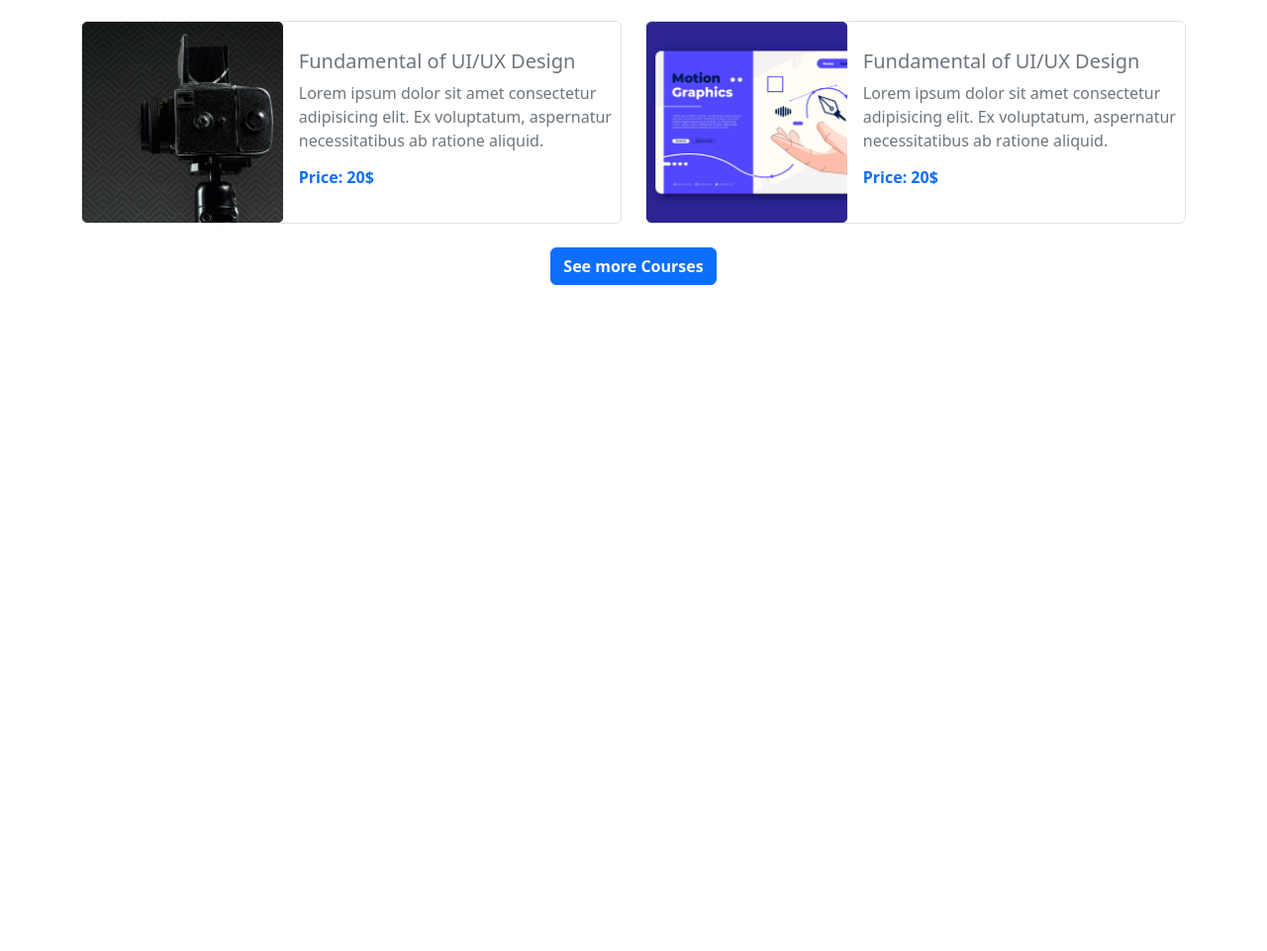
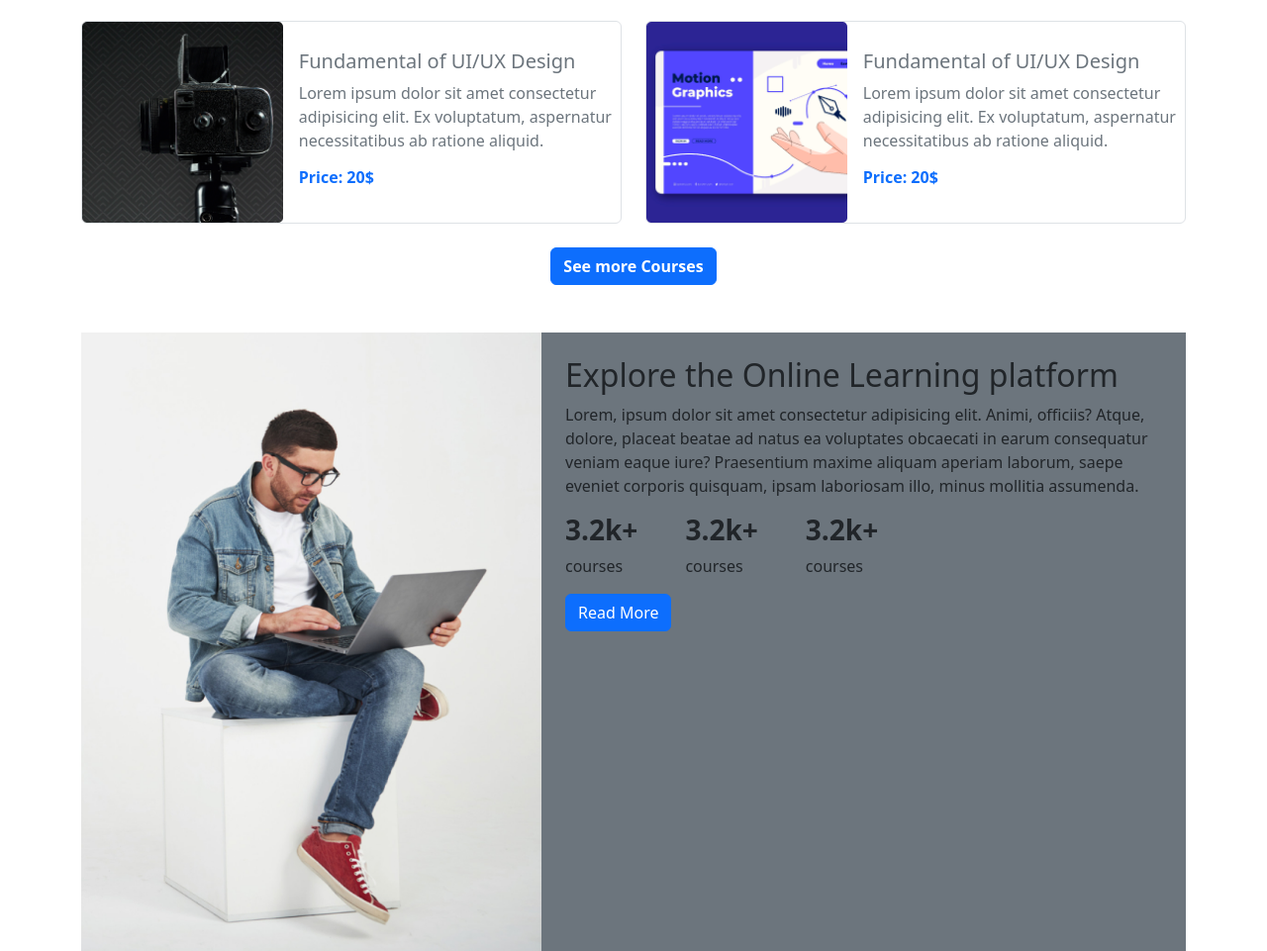
Before and after one commit to amitdatta007/pro-edu, a plain HTML site: page index.html in a window 1280 px wide. Shown: the part 641-1602 px from the top of the page at 99% size. Before the commit the page ends 929 px from the top, so only its background shows below. Drawn offline with nearby package versions, Linux system fonts and the light colour scheme.

Commit message:
explore learning area added

```diff
--- a/index.html
+++ b/index.html
@@ -13,12 +13,12 @@
 
 
     </header>
-
+<!-- header part start here  -->
 
     <main>
 
         <!-- populer courses start  -->
-        <section>
+        <section class="mb-5">
             <div class="container">
                 <div class="text-center text-dark mb-5">
                     <h2>Discover our Popular</h2>
@@ -94,9 +94,44 @@
             </div>
         </section>
         <!-- populer courses end  -->
+      <!-- explore learning platform area start  -->
+        <section class="container">
+            <div class="row g-0 bg-secondary">
+                <div class="col-12 col-md-5">
+                    <img class="w-100 h-100" src="./images/working.png" alt="">
+                </div>
+                <div class="col-12 col-md-7">
+                    <div class="p-4">
+                        <h2>Explore the Online Learning platform</h2>
+                        <p>Lorem, ipsum dolor sit amet consectetur adipisicing elit. Animi, officiis? Atque, dolore, placeat beatae ad natus ea voluptates obcaecati in earum consequatur veniam eaque iure? Praesentium maxime aliquam aperiam laborum, saepe eveniet corporis quisquam, ipsam laboriosam illo, minus mollitia assumenda.</p>
+
+                        <div class="d-flex gap-5">
+                            <div>
+                                <h3 class="fw-bolder">3.2k+</h3>
+                                <p>courses</p>
+                            </div>
+                            <div>
+                                <h3 class="fw-bolder">3.2k+</h3>
+                                <p>courses</p>
+                            </div>
+                            <div>
+                                <h3 class="fw-bolder">3.2k+</h3>
+                                <p>courses</p>
+                            </div>
+                        </div>
+                        <div>
+                            <button class="btn btn-primary">Read More</button>
+                        </div>
+                    </div>
+                </div>
+            </div>
+        </section>
+        <!-- explore learning platform area end  -->
+
+
     </main>
 
-    <!-- header part end here  -->
+
 
     <script src="https://cdn.jsdelivr.net/npm/bootstrap@5.2.0/dist/js/bootstrap.bundle.min.js"></script>
 </body>
```
